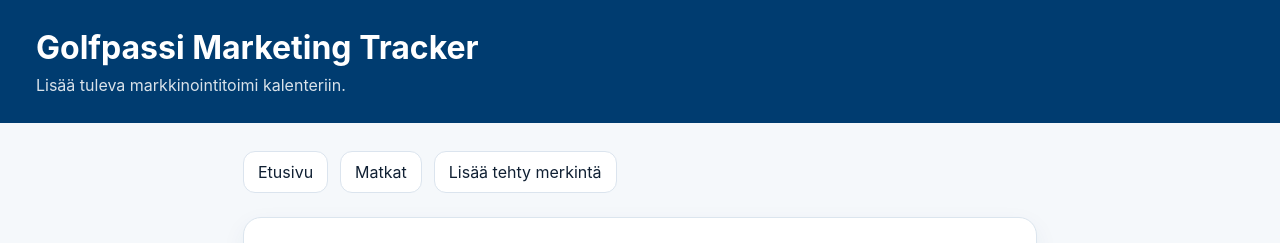
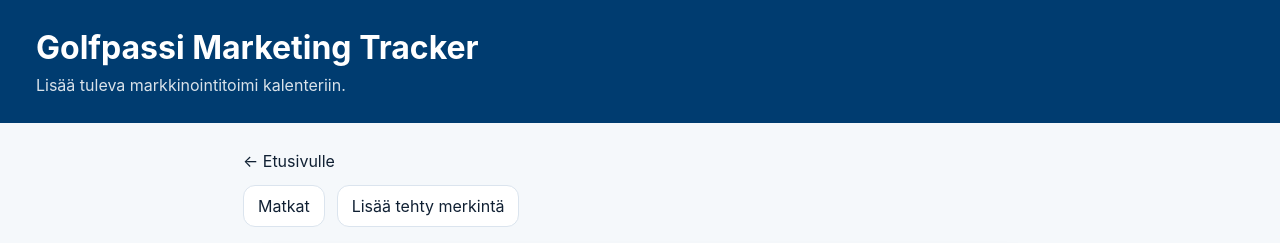
Before and after one commit to skippari-gh/golfpassi-marketing-tracker, a Next.js app: page /plan/new in a window 1280 px wide. Shown: the top 243 px of the page. Built offline with nearby package versions, Linux system fonts and the light colour scheme; no server answers; the database is empty.

Commit message:
Move home link to clearer secondary position

```diff
--- a/app/plan/new/page.tsx
+++ b/app/plan/new/page.tsx
@@ -399,11 +399,10 @@ export default async function NewPlanPage({
       </header>
 
       <main className="container plan-container">
+        <div style={{ marginBottom: '14px' }}>
+          <Link href="/" className="back-home-link">← Etusivulle</Link>
+        </div>
         <nav className="nav">
-          <Link href="/">
-            Etusivu
-          </Link>
-
           <Link href="/trips">
             Matkat
           </Link>
```
